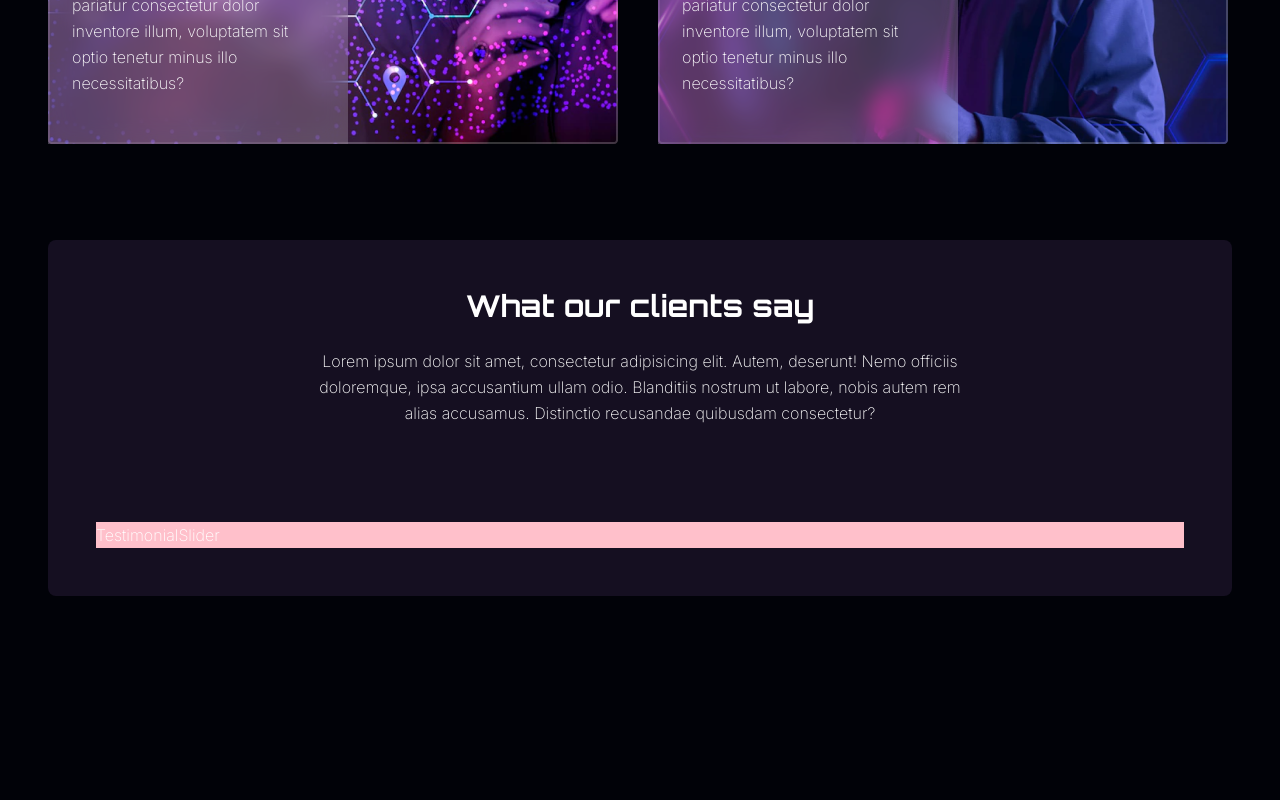
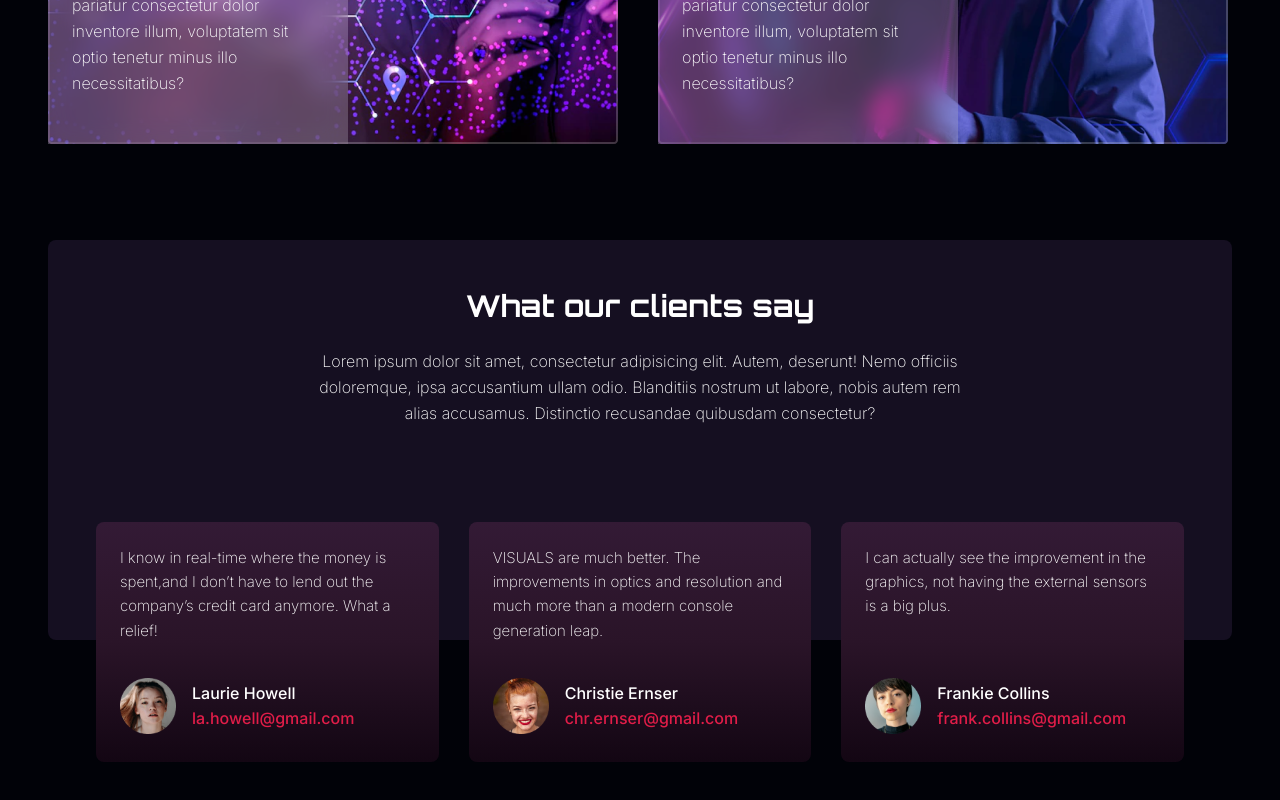
Before and after one commit to abhishekraj11303372/vr-page, a React (Create React App) app: page / in a window 1280 px wide. Shown: the part 2659-3459 px from the top of the page. Built offline with nearby package versions, Linux system fonts and the light colour scheme; the HTML template or start-up script is replaced by a standard one.

Commit message:
slider added

```diff
--- a/src/components/Testimonial.js
+++ b/src/components/Testimonial.js
@@ -11,7 +11,7 @@ const Testimonial = () => {
             <h2 className='text-3xl font-bold mb-6'>What our clients say</h2>
             <p className='max-w-2xl mx-auto mb-12 lg:mb-24'>Lorem ipsum dolor sit amet, consectetur adipisicing elit. Autem, deserunt! Nemo officiis doloremque, ipsa accusantium ullam odio. Blanditiis nostrum ut labore, nobis autem rem alias accusamus. Distinctio recusandae quibusdam consectetur?</p>
           </div>
-          <div className='bg-pink'>
+          <div className=''>
             <TestimonialSlider />
           </div>
         </div>
--- a/src/components/TestimonialSlider.js
+++ b/src/components/TestimonialSlider.js
@@ -1,7 +1,46 @@
 import React from 'react';
 
+import {Swiper, SwiperSlide} from 'swiper/react';
+import 'swiper/css';
+import 'swiper/css/pagination';
+import { Pagination } from 'swiper';
+import {slider} from '../data';
+
 const TestimonialSlider = () => {
-  return <div>TestimonialSlider</div>;
+  return (
+    <Swiper breakpoints={{
+      320: {
+        slidesPerView: 1,
+        spaceBetween: 18,
+      },
+      768: {
+        slidesPerView: 2,
+        spaceBetween: 20,
+      },
+      1024: {
+        slidesPerView: 3,
+        spaceBetween: 30,
+      },
+    }}>
+      {slider.map((slide, index) => {
+        const {message,image,name,email} = slide;
+        return (
+        <SwiperSlide className='rounded-lg p-4 lg:p-6 min-h-[240px] bg-gradient-to-t from-[#130613] via-[#2A1428] to-[#331A35]' key={index}>
+          <p className='mb-8 min-h-[100px] text-[15px]'>{message}</p>
+          <div className='flex flex-col gap-x-4 md:flex-row md:items-center'>
+            <div className='w-14'>
+              <img className='mb-3 md:mb-0' src={image} alt='' />
+            </div>
+            <div>
+              <div className='font-medium text-base'>{name}</div>
+              <div className='font-medium text-rose-600'>{email}</div>
+            </div>
+          </div>
+        </SwiperSlide>
+        );
+      })}
+    </Swiper>
+  );
 };
 
 export default TestimonialSlider;
```
